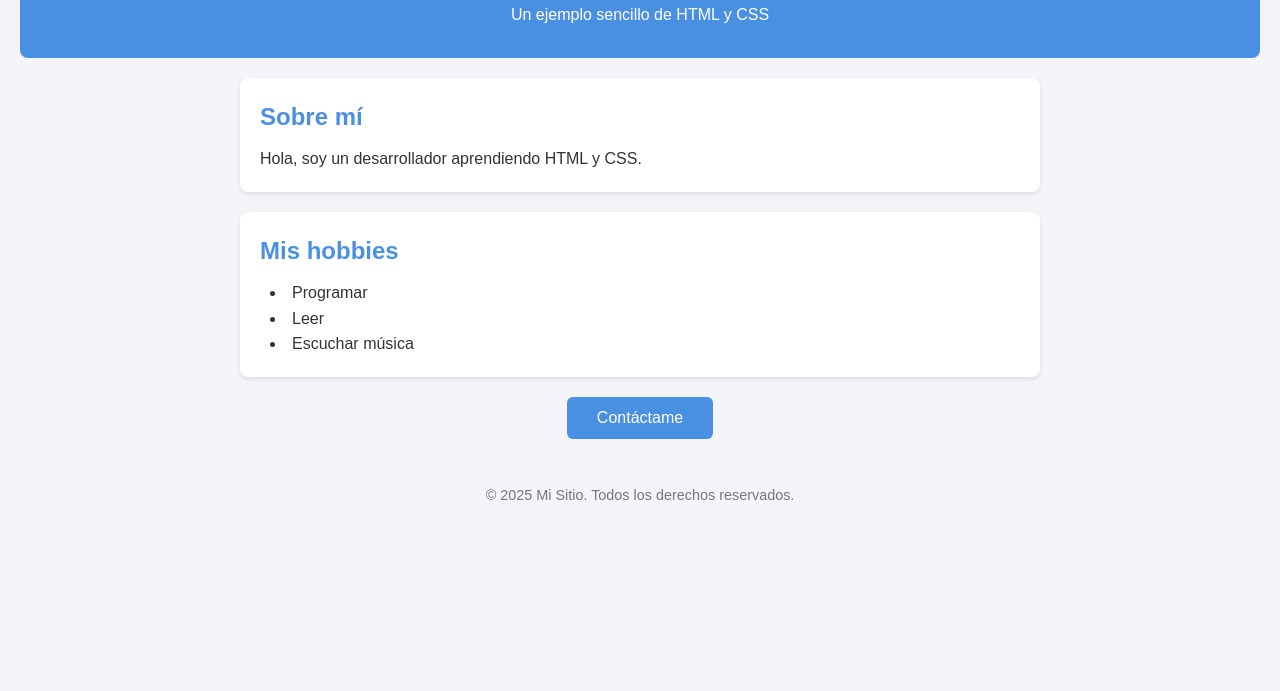
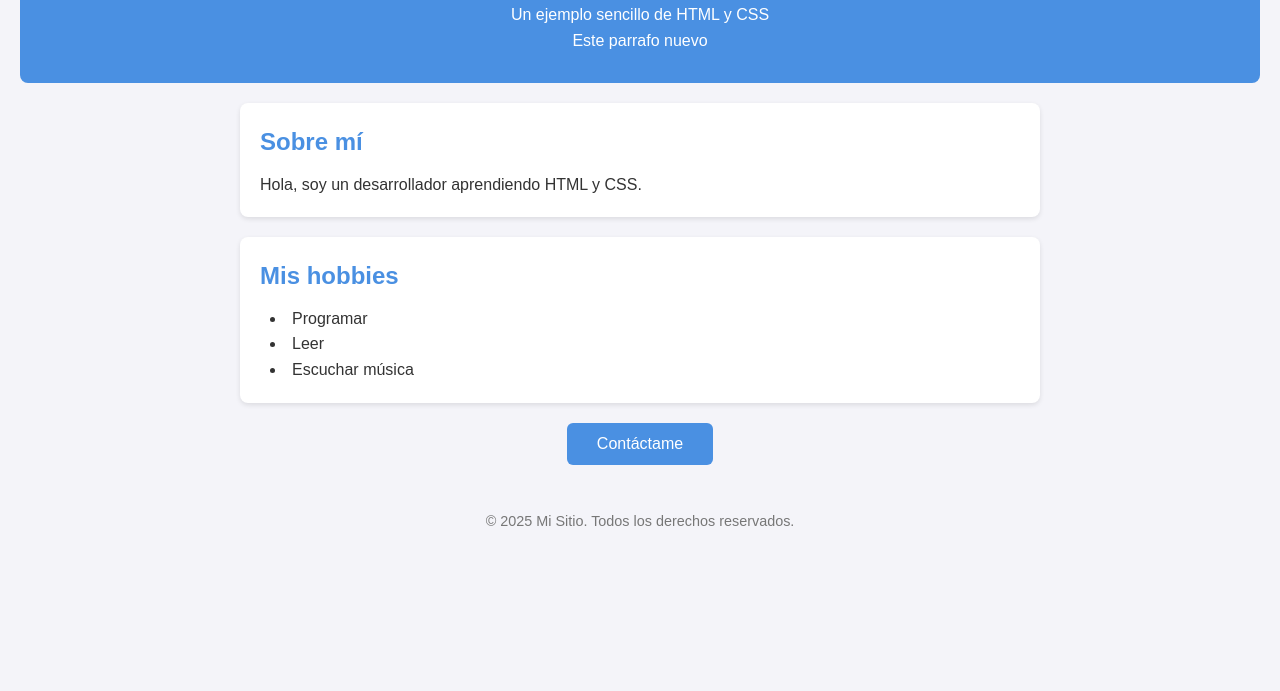
Before and after one commit to jmendoza79/git-practice, a plain HTML site: page index.html in a window 1280 px wide. Shown: the part 109-800 px from the top of the page. Drawn offline with Linux system fonts and the light colour scheme.

Commit message:
Header parrafo

```diff
--- a/index.html
+++ b/index.html
@@ -10,6 +10,7 @@
     <header>
         <h1>Bienvenido a mi sitio</h1>
         <p>Un ejemplo sencillo de HTML y CSS</p>
+        <p>Este parrafo nuevo</p>
     </header>
 
     <main>
```
